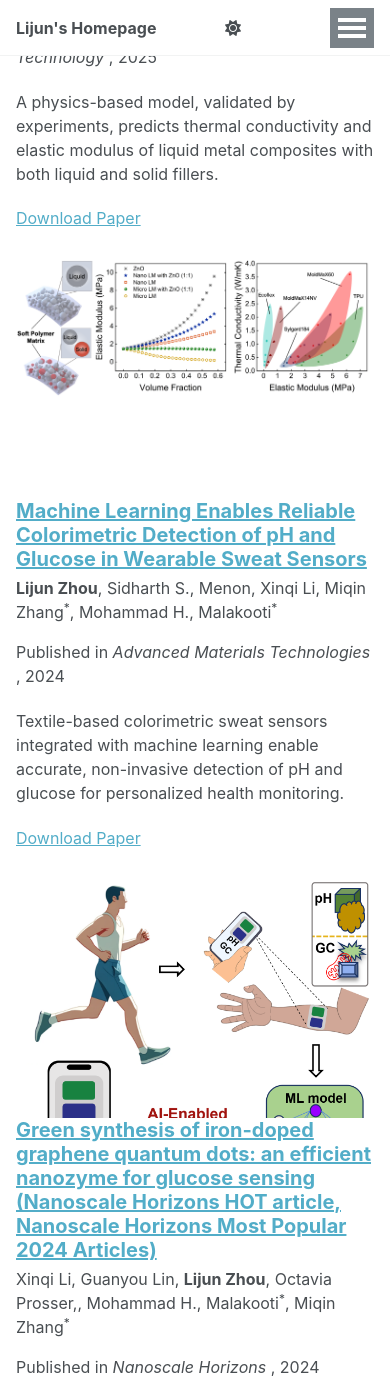
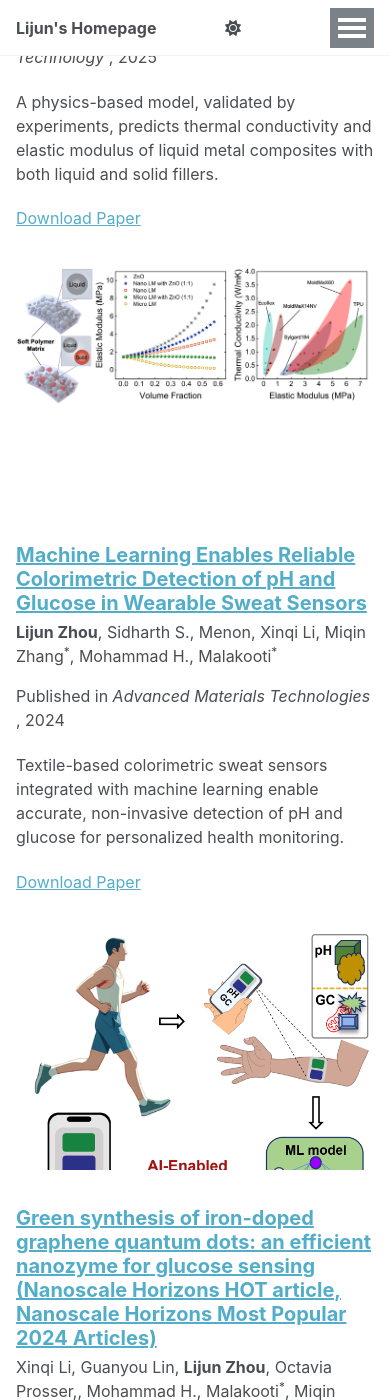
Before and after one commit to zdxbll/zdxbll, a Jekyll site: the page built from _pages/publications.html, in a window 390 px wide and 1400 px high, scrolled down 486 px. Built offline with Jekyll 4.4.1, drawn with Linux system fonts in a browser that asks for light colours; a script that is not in the unit is left out.

Commit message:
Update archive item styles for mobile responsiveness

```diff
--- a/_pages/publications.html
+++ b/_pages/publications.html
@@ -11,9 +11,11 @@ author_profile: true
 .archive__item-body{flex:1 1 auto;min-width:0;}
 .archive__item-title{margin-top:0;}
 @media(max-width:768px){
-  .archive__item{display:flex;flex-direction:column;gap:.5rem;}
+  .archive__item{display:flex;flex-direction:column;gap:.75rem;}
   .archive__item-body{order:1;width:100%;}
-  .archive__item-teaser{order:2;width:auto;margin:0;align-self:center;}
+  .archive__item-teaser{order:2;width:100%;max-width:580px;margin:.25rem auto 1rem;align-self:center;}
+  .archive__item-teaser img{width:100%;height:auto;display:block;}
+  .list__item{margin-bottom:1.25rem;}
 }
 </style>
 
```
